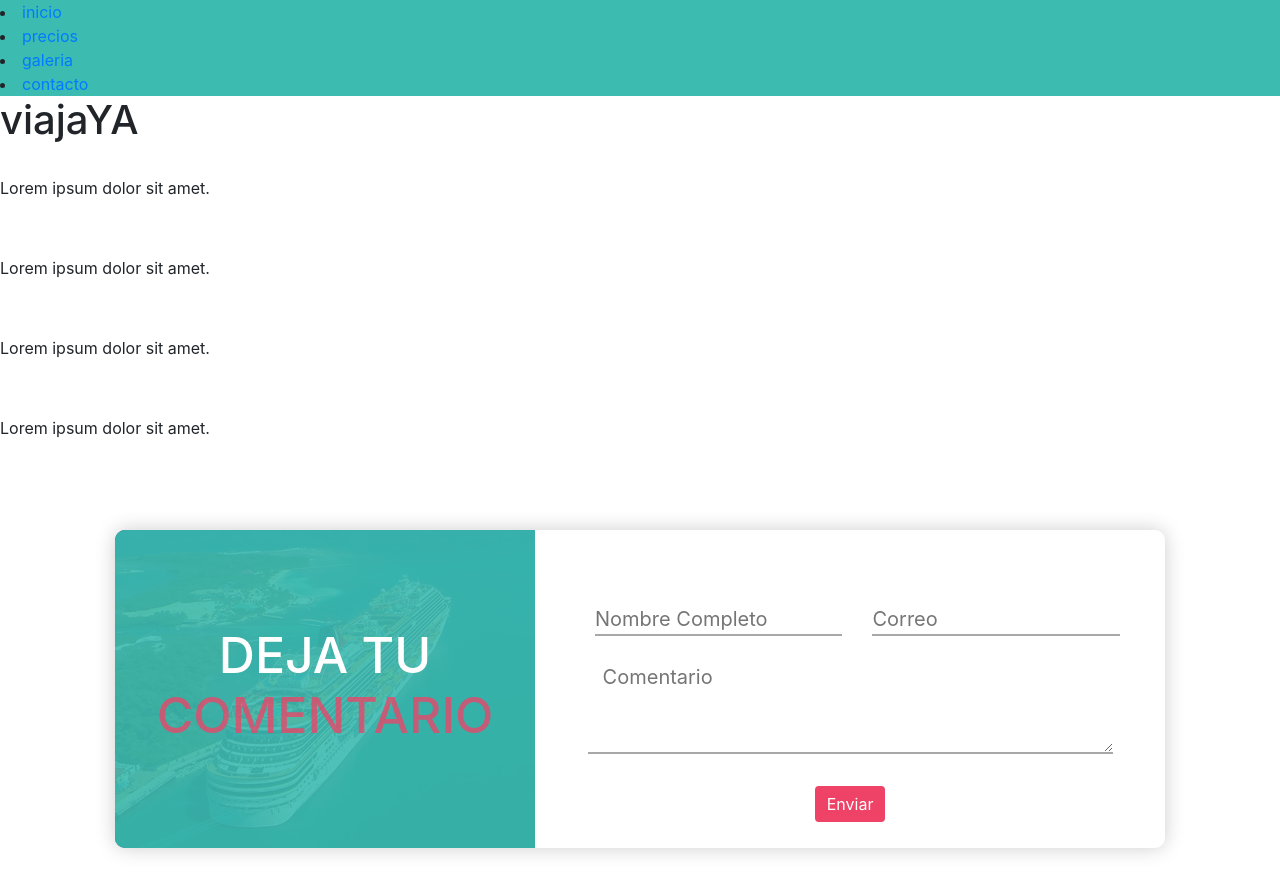
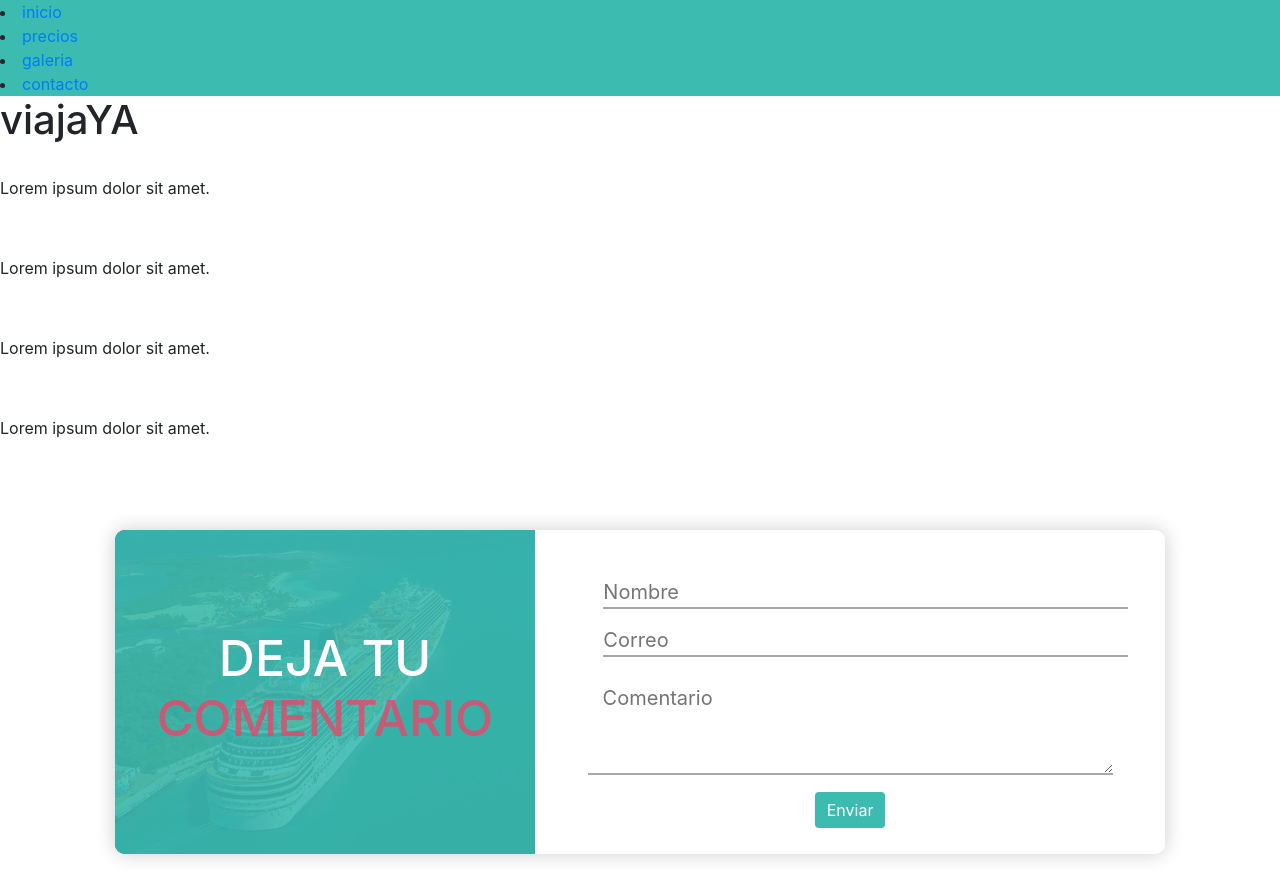
Before and after one commit to santiago-leal/pagina-turismo, a plain HTML site: page index.html in a window 1280 px wide. Shown: the top 878 px of the page. Drawn offline with Linux system fonts and the light colour scheme.

Commit message:
formulario contacto terminado

```diff
--- a/index.html
+++ b/index.html
@@ -85,10 +85,10 @@
 
             <form action="" class="form">
                 <div class="row">
-                    <div class="col-lg-6">
-                        <input type="text" placeholder="Nombre Completo">
+                    <div class="col-lg-12">
+                        <input type="text" placeholder="Nombre">
                     </div>
-                    <div class="col-lg-6">
+                    <div class="col-lg-12">
                         <input type="text" placeholder="Correo">
                     </div>
                 </div>
--- a/style/style.css
+++ b/style/style.css
@@ -50,12 +50,13 @@
 }
 #Titulo-Grande{color: rgba(238, 66, 103, 0.767);}
 
-.form{ margin: 5%;margin-top: 7%;margin-bottom: 2%;}
+.form{ margin: 5%;margin-top: 3%;margin-bottom: 2%;}
 
 .row input ,textarea{
     background: none;
     font-size: 20px;
     margin-left: 3%;
+    margin-top: 3%;
     width: 100%;
     border:none;
     border-bottom:2px solid rgba(8, 8, 8, 0.349);
@@ -65,15 +66,15 @@
 
 #btn{
     margin: 1%;
-    margin-top: 5%;
+    margin-top: 2%;
     padding: .375rem .75rem;
     border-radius: .25rem;
-    background-color: #ee4266ff;
+    background-color: #3cbbb1ff;
     color: #fff;
     border: none;
     outline: none;
 }
-#btn:hover{background-color: #3cbbb1ff;}
+#btn:hover{background-color: #ee4266ff;}
 /*___________________________________________________________________*/
 
 /* Paleta de colores */
```
